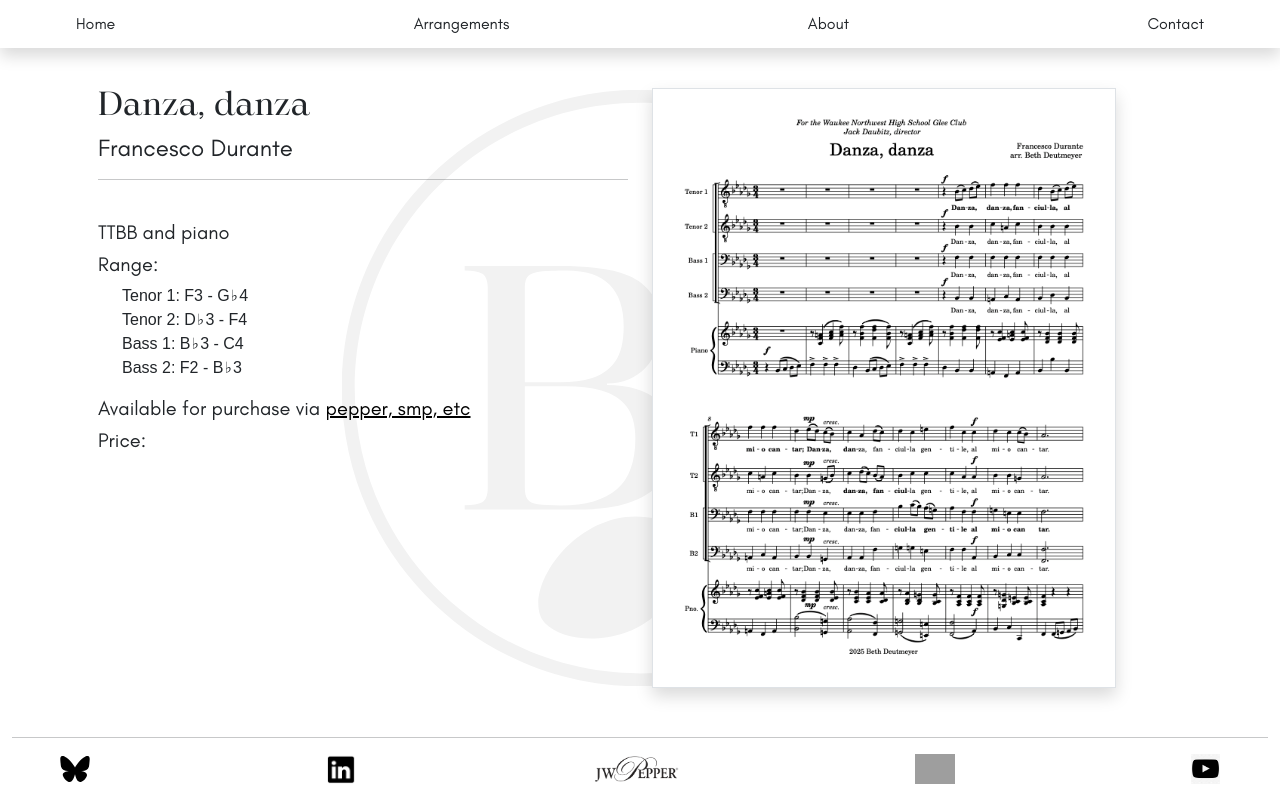
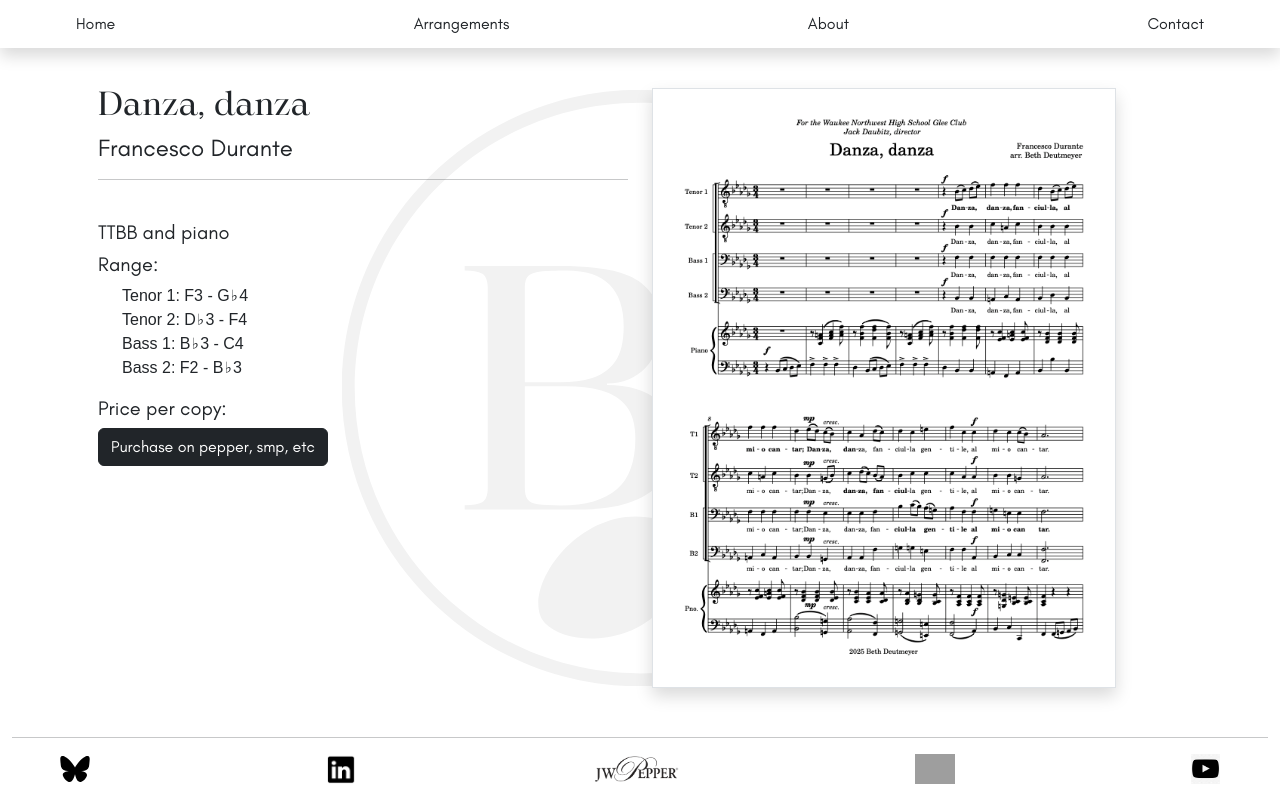
Before and after one commit to bdeutmeyer/arranging-site, a React (Vite) app: page /arrangements/danza-ttbb in a window 1280 px wide. Built offline with nearby package versions, Linux system fonts and the light colour scheme; grey boxes are pictures that could not be loaded.

Commit message:
changed purchaselink to button, improved error page

```diff
--- a/src/components/Error.jsx
+++ b/src/components/Error.jsx
@@ -1,8 +1,9 @@
 //Routing error message
+import { Link } from 'react-router-dom';
 export default function Error() {
     return (
-<h2>
-    Sorry! This page does not exist.
+<h2 className='sans-font-reg p-2'>
+    Something went wrong! Please either reload or go back to the <Link href="/" className="text-black">homepage.</Link>
 </h2>
     );
 }
--- a/src/pages/arrangements/SongDetail.jsx
+++ b/src/pages/arrangements/SongDetail.jsx
@@ -1,6 +1,6 @@
 import React from 'react';
 import { useParams } from 'react-router-dom';
-import { Container, Row, Col } from 'reactstrap';
+import { Container, Row, Col, Button } from 'reactstrap';
 import songData from '../../data/songData';
 
 
@@ -46,8 +46,13 @@ export default function SongDetail() {
                                 </li>
                             ))}
                         </ul>
-                        <h5>Available for purchase via <a href={song.purchaseLink} className='text-black'>{song.purchaseSite}</a></h5>
-                        <h5>Price: {song.price}</h5>
+
+                        <h5>Price per copy: {song.price}</h5>
+                        <Button
+                            color="dark"
+                            tag="a"
+                            href={song.purchaseLink}
+                        >Purchase on {song.purchaseSite}</Button>
                     </Col>
 
                     {/* Image Section */}
```
